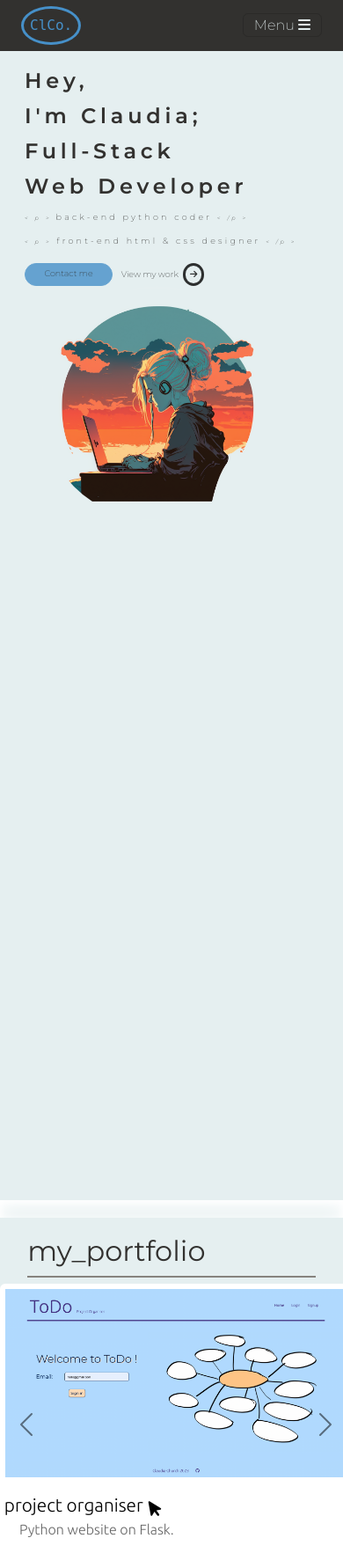
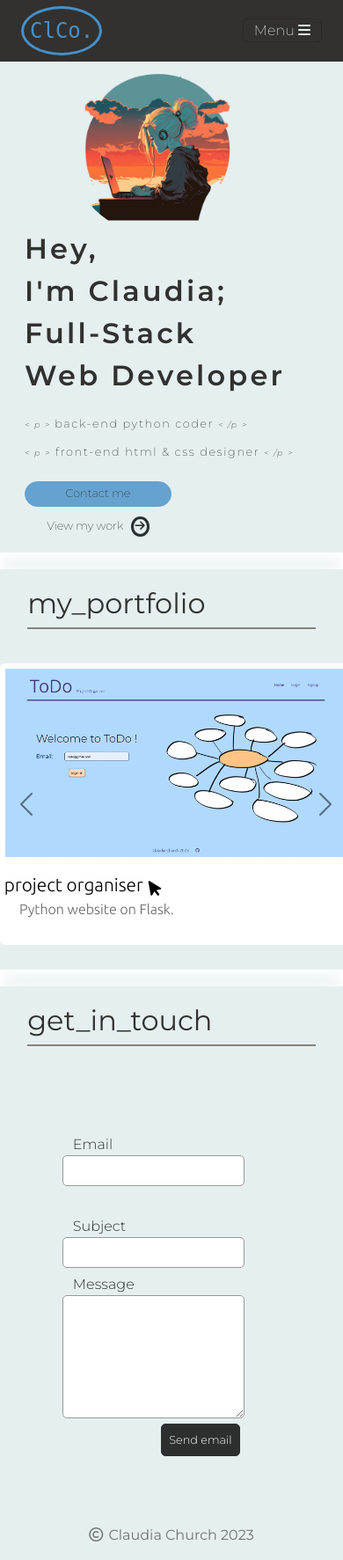
Before and after one commit to claudiaacchurch/final-webdev-portfolio, a Flask app: page / in a window 390 px wide. Shown: the whole page at 88% size. Run offline with Flask 2, Linux system fonts and the light colour scheme; some libraries are stand-ins or nearby versions; some web fonts are replaced.

Commit message:
flex design

```diff
--- a/static/styles.css
+++ b/static/styles.css
@@ -12,11 +12,10 @@ body {
     height: 100%;
     margin: 0;
     padding: 0;
-    overflow-x: hidden;
+    overflow-x: scroll;
 }
 
 .home-styling {
-    min-height: 75vh;
     width: 100%;
     position: relative;
     z-index: 1;
@@ -358,7 +357,7 @@ filter: invert(100%);
     border-style: solid;
     border-width: 1px;
     position: relative;
-    left: 44%;
+    left: 68%;
     border-radius: 5px;
     margin-top: 1.5%;
     padding: 8px;
@@ -406,10 +405,14 @@ font-family: "Montserrat", sans-serif;
 }
 
 /* CV */
+.cv-body{
+    background-color: #e5eff0;
+}
 
 .cv-margin-top {
-    margin-top: 10%;
+    margin-top: 5%;
 }
+
 .cv-contents {
     margin: 3%;
 }
@@ -495,67 +498,189 @@ margin-top: 2%;
 padding-right: 2px;
 }
 
-/* Medium screen */
-@media (max-width: 1300px) {
+/* For small screens */
+@media (max-width: 768px) {
+  .home-row {
+    margin-top: 15%;
+    flex-direction: column-reverse;
+    justify-content: center;
+  }
+
   .col-home-text {
-        margin-left: 2%;
-        width: 47%;
+    width: 100%;
+    margin: 0 auto;
   }
+
   .name-title {
     font-size: 2rem;
+    letter-spacing: 0.2rem;
+    text-align: justify;
   }
+
   .sub-title {
     font-size: 0.8rem;
+    margin-top: 3%;
+    letter-spacing: 0.1rem;
   }
+
   .sub-title-ptag {
     font-size: 0.6rem;
   }
-    .send-btn-home {
-        right: 30%;
-        top: 3%;
-        font-size: 0.9rem;
-        width: 20%;
+
+  .sub-top {
+    margin-top: 5%;
   }
-    .portfolio-btn {
+
+  .sub-bottom {
     margin-top: 1%;
   }
+
+  .col-home-buttons {
+    flex-direction: column;
+    margin-top: 5%;
   }
 
-/* Phone screen */
-@media (max-width: 850px) {
-    .nav-home {
-        font-size: 1rem;
+  .send-btn-home {
+    width: 50%;
+    margin-bottom: 3%;
+    font-size: 0.8rem;
   }
-    .col-home-text {
-        width: 100%;
-        margin-top: 15%;
-        margin-left: 0;
+
+  .arrow-work {
+      padding: 2px;
   }
-    .name-title {
-        font-size: 1.5rem;
+  .main-img {
+    max-width: 60%;
+    margin-top: 5%;
   }
-    .sub-title {
-        font-size: 0.6rem;
-        margin-top: 0.5%;
-    }
-    .sub-title-ptag {
-        font-size: 0.4rem;
-    }
-    .send-btn-home {
-        font-size: 0.6rem;
-        width: 30%;
-    }
-    .contact-btn {
-        padding: 6px 10px;
-    }
-    .portfolio-btn {
-        margin-top: 0;
-    }
+
   .portfolio-header {
      font-size: 2rem;
   }
   .carousel-measurements {
-        margin: 2% 0;
-        width: 10%;
+      margin-left: 0;
   }
+  .send-btn {
+    left: 47%;
+    font-size: 0.8rem;
   }
+  .cv-margin-top {
+    margin-top: 10%;
+    }
+  .cv-img {
+    width: 40%;
+    }
+
+}
+
+/* For medium to large screens */
+@media only screen and (max-width: 950px) and (min-width: 769px) {
+  .home-row {
+    margin-top: 8%;
+  }
+
+  .col-home-text {
+    line-height: 1;
+    width: 48%;
+    display: flex;
+    flex-direction: column;
+    margin-top: 10%;
+    margin-left: 1%;
+  }
+
+  .name-title {
+    font-family: 'Montserrat', sans-serif;
+    font-weight: 600;
+    font-size: 2rem;
+    color: #32312f;
+    letter-spacing: 0.3rem;
+  }
+
+  .sub-title {
+    font-size: 0.9rem;
+    font-weight: 200;
+    font-family: 'Montserrat', sans-serif;
+    color: #32312f;
+    margin-top: 4%;
+    letter-spacing: 0rem;
+  }
+
+  .sub-top {
+    margin-top: 7%;
+  }
+
+  .sub-bottom {
+    margin-top: 2%;
+    margin-bottom: 3%;
+  }
+
+  .sub-title-ptag {
+    font-weight: 200;
+    font-size: 0.6rem;
+    font-style: italic;
+    letter-spacing: 0.1rem;
+  }
+
+  .col-home-buttons {
+    display: flex;
+    flex-direction: row;
+    margin-top: 3%;
+    align-items: left;
+  }
+
+  .send-btn-home {
+    font-family: "Montserrat", sans-serif;
+    font-weight: 200;
+    font-size: 0.9rem;
+    opacity: .8;
+    width: 100%;
+    text-align: center;
+  }
+
+  .contact-btn {
+    color: black;
+    text-decoration: none!important;
+    background-color: #4690c9;
+    border-color: #4690c9;
+    border-radius: 20px;
+    border-style: solid;
+    border-width: 1px;
+    padding: 2%;
+    margin-right: 2%;
+  }
+
+  .contact-btn:hover {
+    background-color: black;
+    border-color: black;
+    color: white;
+  }
+
+  .portfolio-btn {
+    background-color: #e5eff0;
+    border-color: #e5eff0;
+    color: black;
+    text-decoration: none!important;
+    margin-top: 0.5%;
+  }
+
+  .portfolio-btn:hover {
+    color: #4690c9;
+  }
+
+  .arrow-work {
+    margin-left: 5
+  }
+
+  .col-home-img {
+    width: 50%;
+  }
+
+  .cv-margin-top {
+    margin-top: 10%;
+    }
+
+    .cv-img {
+    width: 50%;
+    }
+
+}
--- a/templates/index.html
+++ b/templates/index.html
@@ -7,7 +7,7 @@
     <main class="px-3">
 <div class="container my-container">
   <div class="row home-row">
-    <div class="col-sm-12 col-lg-6 col-home-text">
+    <div class="col-sm-12 col-md-6 col-lg-6 col-home-text">
       <p class="name-title">Hey,</p>
       <p class="name-title">I'm Claudia;</p>
       <p class="name-title">Full-Stack</p>
@@ -19,7 +19,7 @@
         <a class="send-btn-home portfolio-btn" href="#portfolio">View my work<i class="fa-solid fa-arrow-right arrow-work"></i></a>
       </div>
     </div>
-    <div class="col-sm-12 col-lg-6 col-home-img">
+    <div class="col-sm-12 col-md-6 col-lg-6 col-home-img">
       <img class="main-img" src="static/sunset-modified.png">
     </div>
   </div>
@@ -39,7 +39,7 @@
     </div>
 
     <div class="row">
-        <div class="col-sm-12 col-lg-6">
+        <div class="col-12 col-lg-6">
 
             <div class="carousel-measurements">
                 <div id="myCarousel" class="carousel slide" data-interval="false">
```
Lines whose indentation alone changed are shown as unchanged.
